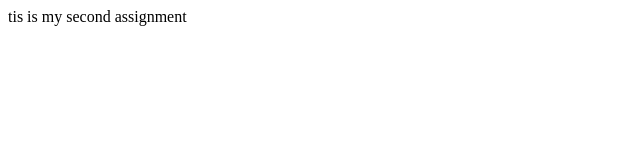
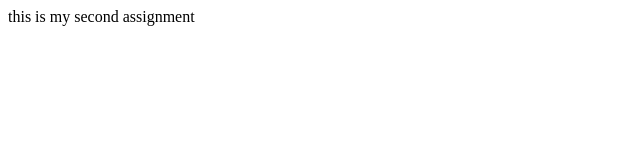
Before and after one commit to mmoham10/myhtml, a plain HTML site: page index.html in a window 1280 px wide. Shown: the full height of the page, 0-640 px from the left. Drawn offline with Linux system fonts and the light colour scheme.

Commit message:
corrected typo

```diff
--- a/index.html
+++ b/index.html
@@ -1,5 +1,5 @@
 <html>
 <title> This is new file</title>
 <body>
-tis is my second assignment</body>
+this is my second assignment</body>
 </html>
```
